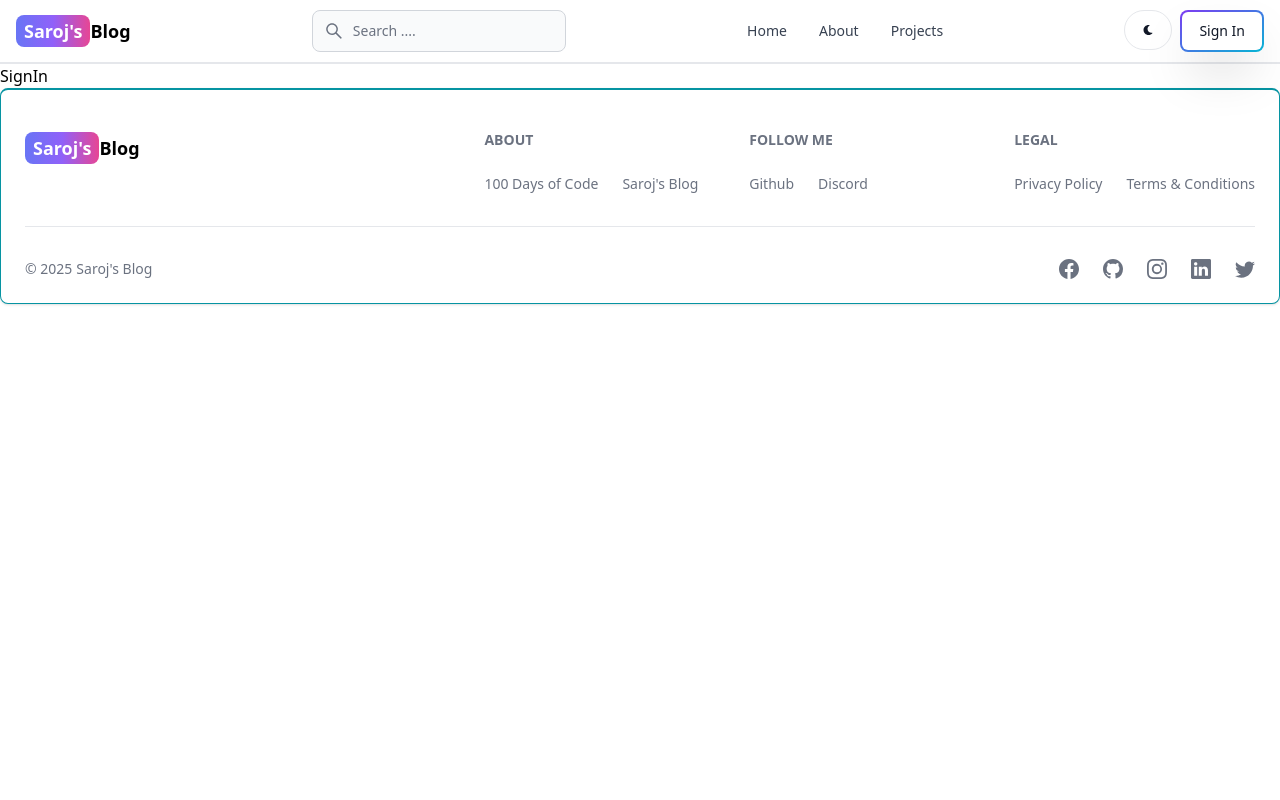
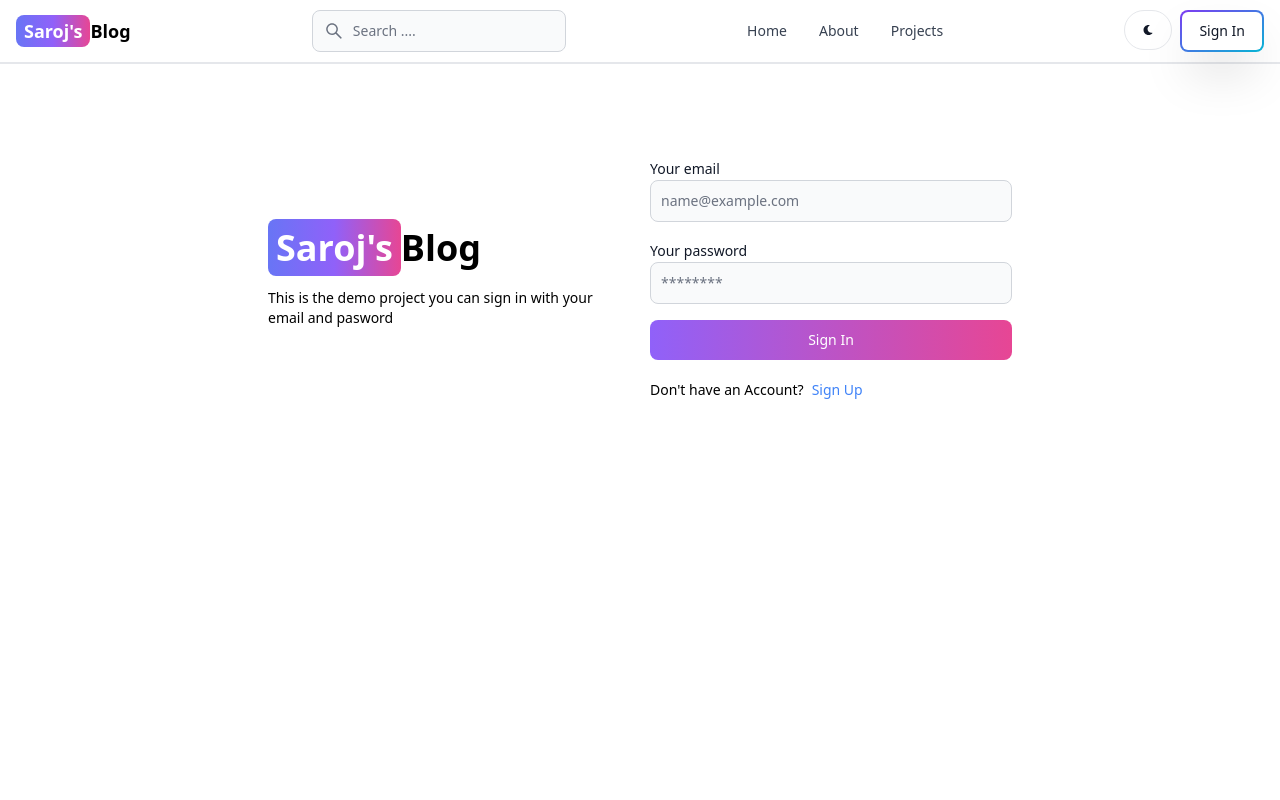
Before and after one commit to saroj580/MERN-BLOG, a React (Vite) app in the folder Client/: page /sign-in in a window 1280 px wide. Shown: the top 800 px of the page. Built offline with nearby package versions, Linux system fonts and the light colour scheme.

Commit message:
complete sigin funcationality

```diff
--- a/Client/src/pages/SignIn.jsx
+++ b/Client/src/pages/SignIn.jsx
@@ -1,9 +1,106 @@
-import React from 'react'
+import {Button, Label, TextInput, Alert, Spinner } from 'flowbite-react'
+import React, { useState } from 'react'
+import { Link, useNavigate } from 'react-router-dom'
 
 export default function SignIn() {
+  const [formdata, setFormData] = useState({})
+  const [errorMessage, setErrorMessage] = useState(null)
+  const [loading, setLoading] = useState(false)
+  const navigate = useNavigate()
+
+
+  const handleChange = (e) => {
+    setFormData({ ...formdata, [e.target.id]: e.target.value.trim() })
+    //while setting the data  we are keeping the previous data usinf '...formData' i.e spread operator
+  }
+  console.log(formdata);
+
+  const handleSubmit = async (e) => {
+    e.preventDefault();
+    //while sumbitting the form the page reload so we don't want that therefore we are preventing that using preventDefault() method
+    if (!formdata.email || !formdata.password) {
+      return setErrorMessage('please fill out all fields')
+    }
+    try {
+      setLoading(true);
+      //if there is the error from the previous request then we are setting the error message to null i.e empty
+      setErrorMessage(null);
+      const res = await fetch('/api/auth/signin', {
+        //here we are sending the data to the server
+        method: 'POST',
+        //here we are sending the data in json format
+        headers: { 'Content-Type': 'application/json' },
+        //converting the json data to string for the readable format
+        body: JSON.stringify(formdata)
+      })
+      const data = await res.json();
+      //here we are checking if the username is same then throw error message
+      if (data.success === false) {
+        return setErrorMessage(data.message)
+      }
+      setLoading(false);
+      if (res.ok) {
+        navigate('/')
+      }
+    } catch (error) {
+      setErrorMessage(error.message)
+      setLoading(false);
+    }
+  }
+
+
   return (
-    <div>
-      SignIn
+    <div className='min-h-screen mt-20'>
+      <div className='flex p-3 max-w-3xl mx-auto flex-col md:flex-row md:items-center gap-5'>
+        {/* left side */}
+        <div className='flex-1'>
+          <Link to='/' className='text-4xl font-bold dark:text-white'>
+             <span className='px-2 py-1 bg-gradient-to-r from-indigo-500 via-purple-500 to-pink-500 rounded-lg text-white'>Saroj's</span>
+             Blog
+          </Link>
+          <p className='text-sm mt-5'>This is the demo project you can sign in with your email and pasword</p>
+        </div>
+        {/* right side */}
+        <div className='flex-1'>
+          <form className='flex flex-col gap-4' onSubmit={handleSubmit} >
+            <div>
+              <Label value='Your email' />
+              <TextInput
+                type='email'
+                placeholder='name@example.com'
+                id='email' onChange={handleChange}/>
+            </div>
+            <div>
+              <Label value='Your password' />
+              <TextInput
+                type='password'
+                placeholder='********'
+                id='password' onChange={handleChange}/>
+            </div>
+            <Button gradientDuoTone='purpleToPink' type='submit' disabled={loading}>
+              {
+                loading ? (
+                  <>
+                    <Spinner size='sm' />
+                    <span className='pl-3'>Loading...</span>
+                    </>
+                ) : 'Sign In'
+              }
+            </Button>
+          </form>
+          <div className='flex gap-2 text-sm mt-5'>
+            <span>Don't have an Account?</span>
+            <Link to='/sign-up' className='text-blue-500'>Sign Up</Link>
+          </div>
+          {
+            errorMessage && (
+              <Alert className='mt-5' color='failure'>
+                {errorMessage}
+              </Alert>
+            )
+          }
+        </div>
+      </div>
     </div>
   )
 }
```
